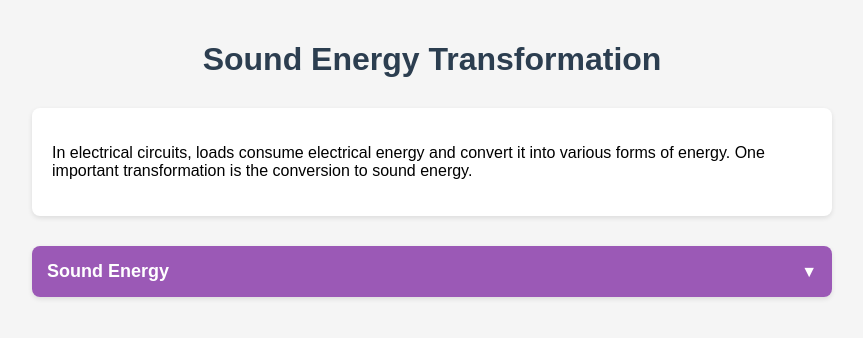
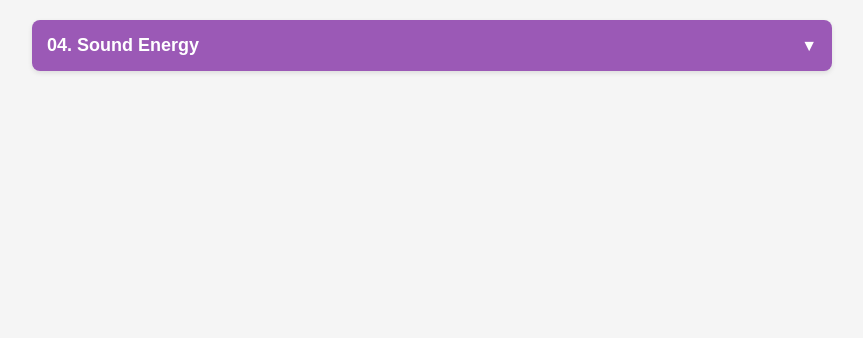
Before and after one commit to Eduvators/SoundEnergy, a plain HTML site: page index.html in a window 1280 px wide. Shown: the whole page, without its empty margins (208-1071 px from the left). Drawn offline with Linux system fonts and the light colour scheme.

Commit message:
Update index.html

```diff
--- a/index.html
+++ b/index.html
@@ -11,18 +11,6 @@
             margin: 0 auto;
             padding: 20px;
             background-color: #f5f5f5;
-        }
-        h1 {
-            color: #2c3e50;
-            text-align: center;
-            margin-bottom: 30px;
-        }
-        .intro {
-            background-color: #fff;
-            padding: 20px;
-            border-radius: 8px;
-            box-shadow: 0 2px 5px rgba(0,0,0,0.1);
-            margin-bottom: 30px;
         }
         .dropdown {
             margin-bottom: 15px;
@@ -73,15 +61,9 @@
     </style>
 </head>
 <body>
-    <h1>Sound Energy Transformation</h1>
-
-    <div class="intro">
-        <p>In electrical circuits, loads consume electrical energy and convert it into various forms of energy. One important transformation is the conversion to sound energy.</p>
-    </div>
-
     <div class="dropdown">
         <div class="dropdown-header">
-            <h3>Sound Energy</h3>
+            <h3>04. Sound Energy</h3>
             <span class="arrow">▼</span>
         </div>
         <div class="dropdown-content">
```
